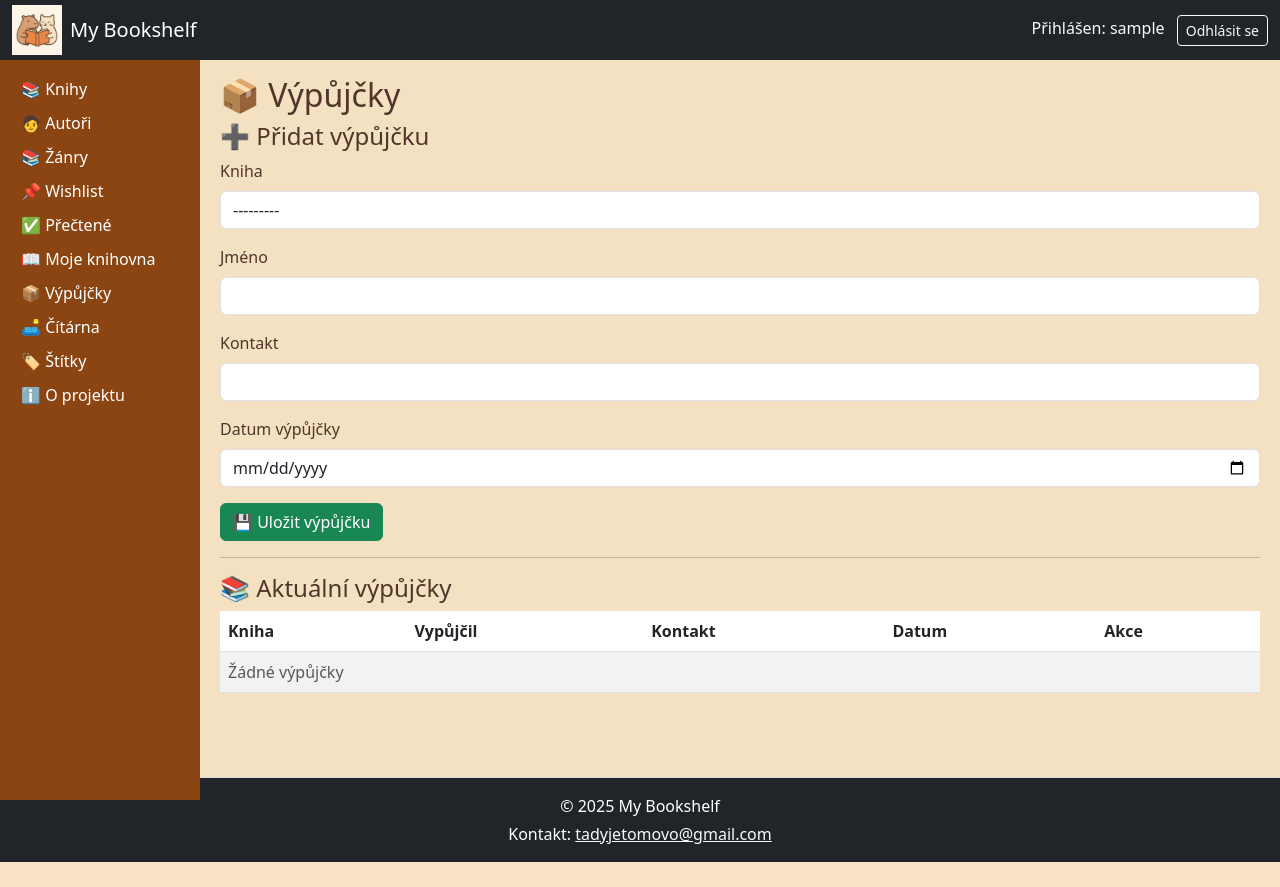
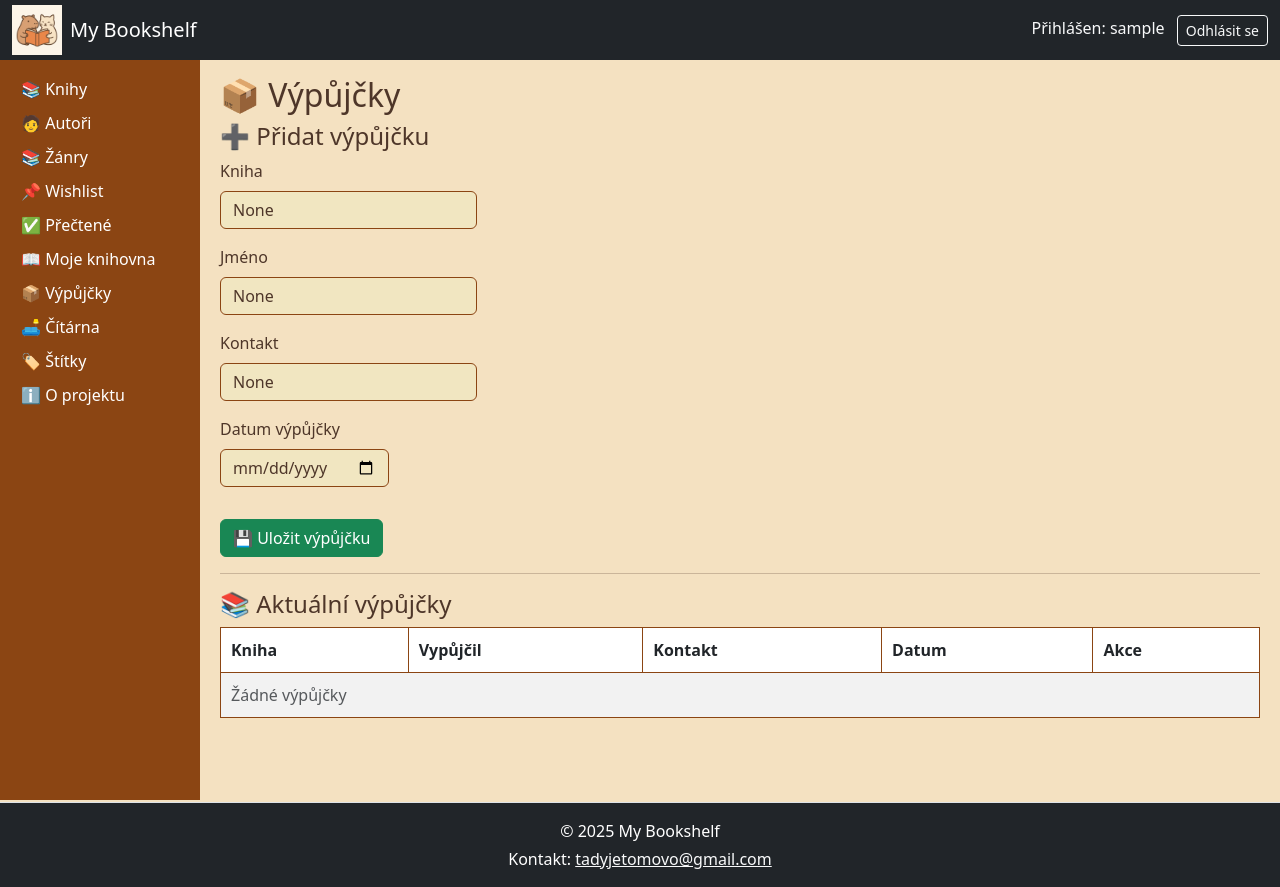
Before and after one commit to TommyPohl/ProjectFinal, a Django app: page /vypujcky/ in a window 1280 px wide. Before the commit the page ends 862 px from the top, so only its background shows below. Run offline with Django 5.2, Linux system fonts and the light colour scheme; the visitor is signed in with stand-in values (Sample User, id 1); data that the repository does not hold is empty.

Commit message:
ladění vzhledu

```diff
--- a/Final/Bookshelf/forms.py
+++ b/Final/Bookshelf/forms.py
@@ -15,6 +15,15 @@
             'tags': forms.CheckboxSelectMultiple(),
         }
 
+    def __init__(self, *args, **kwargs):
+        super().__init__(*args, **kwargs)
+        # Přidání třídy CSS pro všechna formulářová pole
+        self.fields['title'].widget.attrs.update({'class': 'form-control custom-width'})
+        self.fields['author'].widget.attrs.update({'class': 'form-control custom-width'})
+        self.fields['description'].widget.attrs.update({'class': 'form-control custom-width'})
+        self.fields['genre'].widget.attrs.update({'class': 'form-control custom-width'})
+        self.fields['series'].widget.attrs.update({'class': 'form-control custom-width'})
+        self.fields['location'].widget.attrs.update({'class': 'form-control custom-width'})
 
 class ImportBooksForm(forms.Form):
     csv_file = forms.FileField(label="CSV soubor")
@@ -43,6 +52,10 @@
         fields = ['name']
         labels = {'name': 'Název štítku'}
 
+    def __init__(self, *args, **kwargs):
+        super().__init__(*args, **kwargs)
+        self.fields['name'].initial = ""
+
 class BookTagForm(forms.ModelForm):
     tags = forms.ModelMultipleChoiceField(
         queryset=Tag.objects.all(),
@@ -58,9 +71,10 @@
     class Meta:
         model = Loan
         fields = ['book', 'borrower_name', 'contact', 'loan_date']
-        widgets = {
-            'book': forms.Select(attrs={'class': 'form-control'}),
-            'borrower_name': forms.TextInput(attrs={'class': 'form-control'}),
-            'contact': forms.TextInput(attrs={'class': 'form-control'}),
-            'loan_date': forms.DateInput(attrs={'type': 'date', 'class': 'form-control'}),
-        }
+
+    def __init__(self, *args, **kwargs):
+        super().__init__(*args, **kwargs)
+        self.fields['book'].widget.attrs.update({'class': 'form-control custom-width'})
+        self.fields['borrower_name'].widget.attrs.update({'class': 'form-control custom-width'})
+        self.fields['contact'].widget.attrs.update({'class': 'form-control custom-width'})
+        self.fields['loan_date'].widget.attrs.update({'class': 'form-control custom-width'})
--- a/Final/Bookshelf/static/css/styles.css
+++ b/Final/Bookshelf/static/css/styles.css
@@ -11,6 +11,7 @@
     padding-top: 56px; /* Výška topbaru */
     background-color: #F4E1C1 !important; /* Světle hnědá pozadí */
     color: #4E3629; /* Tmavě hnědý text */
+
 }
 
 /* Nastavení pro topbar */
@@ -83,6 +84,13 @@
     text-align: center;
 }
 
+.row {
+    display: grid;
+    grid-template-columns: repeat(6, 1fr); /* 6 položek na řádku */
+    gap: 20px; /* Mezera mezi položkami */
+    padding-top: 20px; /* Padding pro lepší prostor kolem */
+}
+
 .card-item {
     background-color: #8B4513; /* Tmavě hnědá barva pro kartu */
     color: white; /* Bílý text */
@@ -95,6 +103,7 @@
     width: 180px;  /* Fixní šířka pro všechny štítky */
     text-decoration: none;
     border-radius: 15px;
+    box-sizing: border-box;
 }
 
 .card-item .tag-badge {
@@ -157,7 +166,7 @@
     align-items: center;
     transition: transform 0.3s ease, background-color 0.3s ease, box-shadow 0.3s ease;
     height: 300px;  /* Zajištění jednotné výšky pro všechny karty */
-    width: 300px;  /* Fixní šířka pro všechny štítky */
+    width: 200px;  /* Fixní šířka pro všechny štítky */
     text-decoration: none;
     border-radius: 15px;
 }
@@ -207,13 +216,6 @@
     object-fit: cover; /* Zachování poměru stran obrázku */
 }
 
-/* Zobrazení 4 položek na řádku */
-.row {
-    display: grid;
-    grid-template-columns: repeat(4, 1fr); /* 4 položky na řádku */
-    gap: 20px; /* Mezera mezi položkami */
-    padding-top: 20px; /* Padding pro lepší prostor kolem */
-}
 
 @media (max-width: 768px) {
     /* Pro mobilní zařízení (2 položky na řádku) */
@@ -221,3 +223,71 @@
         grid-template-columns: repeat(2, 1fr);
     }
 }
+
+/* Změní barvu pozadí všech textových polí */
+input.form-control,
+textarea.form-control,
+select.form-select {
+    background-color: #D9CBA7; /* Světle hnědá barva pro pozadí textových polí */
+    color: #4E3629; /* Tmavě hnědý text pro lepší kontrast */
+}
+
+/* Změna pozadí textových polí při focusu */
+input.form-control:focus,
+textarea.form-control:focus,
+select.form-select:focus {
+    background-color: #F1E1B3; /* Světlejší odstín pro focus efekt */
+    border-color: #8B4513; /* Hnědý okraj při focusu */
+    color: #4E3629; /* Tmavě hnědý text při focusu */
+}
+
+.scrollable-window {
+    background-color: #D9CBA7;  /* Světle hnědá barva pro pozadí */
+    color: #4E3629;             /* Tmavě hnědý text */
+    border-radius: 10px;        /* Zaoblené rohy pro rolovací okno */
+    padding: 10px;              /* Padding pro okno */
+    max-height: 300px;          /* Maximální výška pro rolování */
+    overflow-y: auto;           /* Povolit vertikální scrollování */
+}
+
+/* Rolovací okno při focusu */
+.scrollable-window:focus {
+    background-color: #F1E1B3; /* Světlejší pozadí při focusu */
+    border-color: #8B4513;      /* Hnědý okraj při focusu */
+}
+
+/* Tabulka pro výpůjčky */
+.table {
+    background-color: #D9CBA7;  /* Světle hnědá barva pro pozadí */
+    color: #4E3629;             /* Tmavě hnědý text */
+    border-radius: 10px;        /* Zaoblené rohy pro tabulku */
+    border: 1px solid #8B4513;  /* Hnědý rámeček kolem tabulky */
+}
+
+/* Tabulka hlavička */
+.table thead {
+    background-color: #8B4513;  /* Hnědá barva pro hlavičku tabulky */
+    color: white;               /* Bílý text v hlavičce */
+}
+
+/* Změna barvy pro řádky tabulky při hoveru */
+.table tbody tr:hover {
+    background-color: #F1C27D;  /* Zlaté pozadí při hoveru */
+}
+
+/* Změna barvy pro buňky tabulky */
+.table td, .table th {
+    padding: 10px;  /* Padding pro buňky */
+    border: 1px solid #8B4513; /* Hnědý rámeček kolem buněk */
+}
+
+.custom-width {
+    width: 300px; /* nebo libovolná požadovaná šířka */
+}
+
+.form-control.custom-width {
+    background-color: #F1E6C1; /* Světle hnědé pozadí */
+    color: #4E3629; /* Tmavě hnědý text */
+    border: 1px solid #8B4513; /* Hnědý rámeček */
+    width: auto; /* Automatická šířka */
+}
--- a/Final/Bookshelf/templates/authors/author_list.html
+++ b/Final/Bookshelf/templates/authors/author_list.html
@@ -3,9 +3,10 @@
 {% block content %}
 <h2>📚 Autoři</h2>
 
+
 <div class="row">
     {% for author in authors %}
-    <div class="col-6 col-md-2 mb-3">  <!-- 6 autorů na větších obrazovkách -->
+    <div class="col-6 col-md-2">  <!-- 6 autorů na větších obrazovkách -->
         <!-- Odkaz obklopující celé pole -->
         <a href="{% url 'books-by-author' author.author %}" class="card-item">
             <div class="author-name">{{ author.author }}</div>
--- a/Final/Bookshelf/templates/base.html
+++ b/Final/Bookshelf/templates/base.html
@@ -6,9 +6,11 @@
     <title>{% block title %}My Bookshelf{% endblock %}</title>
     <meta name="viewport" content="width=device-width, initial-scale=1">
 
+
     <!-- Bootstrap CSS -->
     <link href="https://cdn.jsdelivr.net/npm/bootstrap@5.3.0/dist/css/bootstrap.min.css" rel="stylesheet">
     <link rel="stylesheet" href="{% static 'css/styles.css' %}">
+
 
 
 
--- a/Final/Bookshelf/templates/books/loans.html
+++ b/Final/Bookshelf/templates/books/loans.html
@@ -1,4 +1,5 @@
 {% extends 'base.html' %}
+
 {% block title %}📦 Výpůjčky{% endblock %}
 
 {% block content %}
@@ -12,25 +13,25 @@
 
     <div class="mb-3">
         <label for="id_book" class="form-label">Kniha</label>
-        {{ form.book }}
+        <input type="text" name="book" id="id_book" class="form-control custom-width" value="{{ form.book.value }}">
     </div>
 
     <div class="mb-3">
         <label for="id_borrower_name" class="form-label">Jméno</label>
-        {{ form.borrower_name }}
+        <input type="text" name="borrower_name" id="id_borrower_name" class="form-control custom-width" value="{{ form.borrower_name.value }}">
     </div>
 
     <div class="mb-3">
         <label for="id_contact" class="form-label">Kontakt</label>
-        {{ form.contact }}
+        <input type="text" name="contact" id="id_contact" class="form-control custom-width" value="{{ form.contact.value }}">
     </div>
 
     <div class="mb-3">
         <label for="id_loan_date" class="form-label">Datum výpůjčky</label>
-        {{ form.loan_date }}
+        <input type="date" name="loan_date" id="id_loan_date" class="form-control custom-width" value="{{ form.loan_date.value }}">
     </div>
 
-    <button type="submit" class="btn btn-success">💾 Uložit výpůjčku</button>
+    <button type="submit" class="btn btn-success mt-3">💾 Uložit výpůjčku</button>
 </form>
 <hr>
 {% endif %}
--- a/Final/Bookshelf/templates/books/tag_list.html
+++ b/Final/Bookshelf/templates/books/tag_list.html
@@ -10,7 +10,7 @@
 {% endif %}
 
 
-<div class="container">
+<div class="container-fluid">
     <div class="row">
         {% for tag in tags %}
         <div class="col-6 col-md-2 mb-3"> <!-- 6 štítků na větších obrazovkách -->
--- a/Final/Bookshelf/templates/books/wishlist.html
+++ b/Final/Bookshelf/templates/books/wishlist.html
@@ -8,13 +8,12 @@
 <div class="row">
     {% for book in books %}
         <div class="col-6 col-md-3 mb-3"> <!-- 4 položky na řádku -->
-            <a href="{% url 'book-detail' book.pk %}" class="card-item">
-                <div class="card h-100">
+            <a href="{% url 'book-detail' book.pk %}" class="book-card"> <!-- Přebíráme book-card třídu -->
+                <div class="card-body d-flex flex-column justify-content-center align-items-center">
                     <!-- Obrázek knihy -->
                     {% if book.cover_image %}
                         <img src="{{ book.cover_image.url }}" class="card-img-top" alt="{{ book.title }}">
                     {% endif %}
-                    <div class="card-body d-flex flex-column justify-content-center align-items-center">
                     <!-- Název knihy -->
                     <div class="item-name">{{ book.title }}</div>
                     <!-- Autor -->
@@ -37,7 +36,6 @@
                         <div class="item-rating text-muted">Zatím nehodnoceno</div>
                     {% endif %}
                 </div>
-                </div>
             </a>
         </div>
     {% empty %}
--- a/Final/Bookshelf/templates/genres/genre_list.html
+++ b/Final/Bookshelf/templates/genres/genre_list.html
@@ -5,7 +5,7 @@
 
 <div class="row">
     {% for genre in genres %}
-        <div class="col-6 col-md-2 mb-3">  <!-- 6 žánrů na větších obrazovkách -->
+        <div class="col-6 col-md-2">  <!-- 6 žánrů na větších obrazovkách -->
             <!-- Odkaz obklopující celé pole -->
             <a href="{% url 'genre-detail' genre.genre %}" class="card-item">
                 <div class="genre-name">{{ genre.genre }}</div> <!-- Zobrazení názvu žánru -->
```
Also changed, not shown: Final/Bookshelf/templates/books/book_list.html (+10 -9 lines), Final/Bookshelf/templates/books/create_tag.html (+8 -2 lines), Final/Bookshelf/templates/books/my_library.html (+4 -6 lines), Final/Bookshelf/templates/books/read_books.html (+11 -12 lines). Lines whose indentation alone changed are shown as unchanged.
